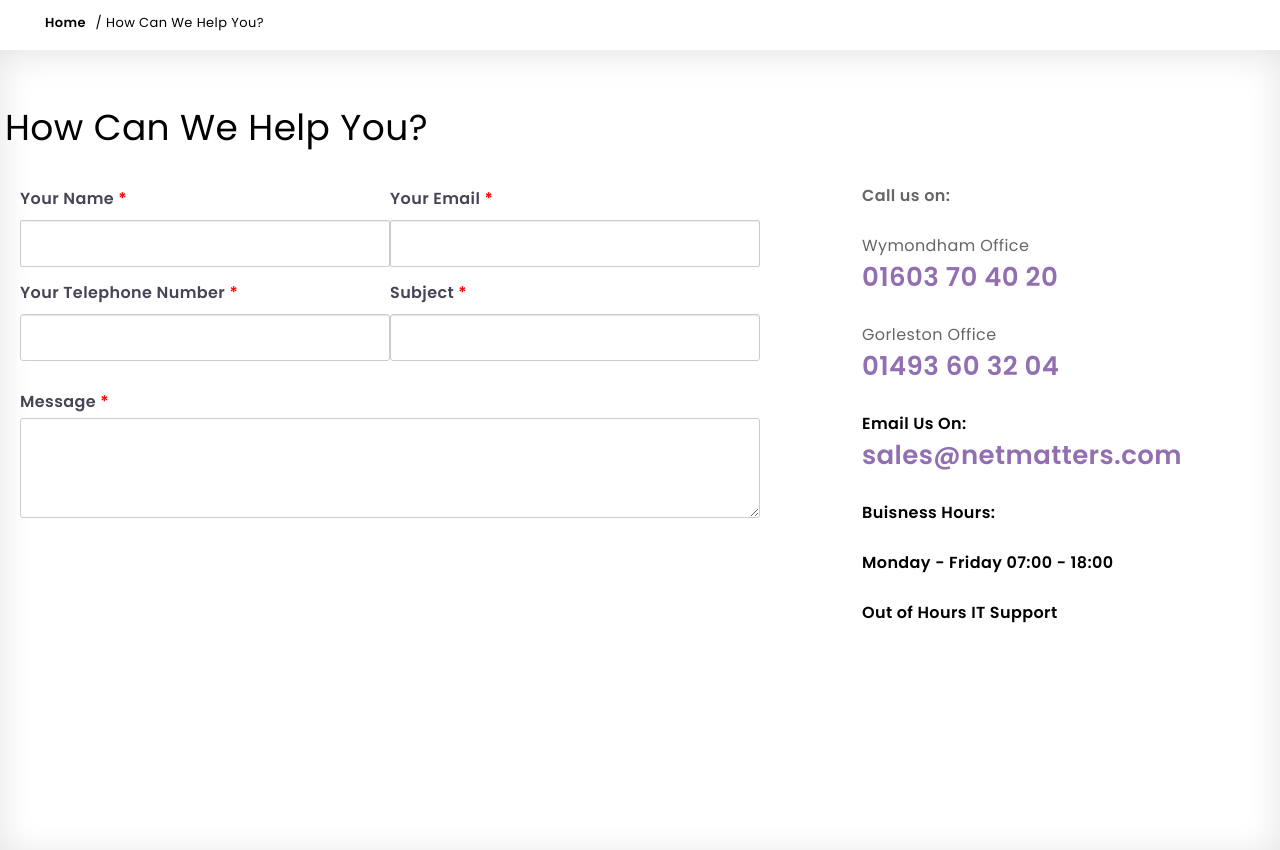
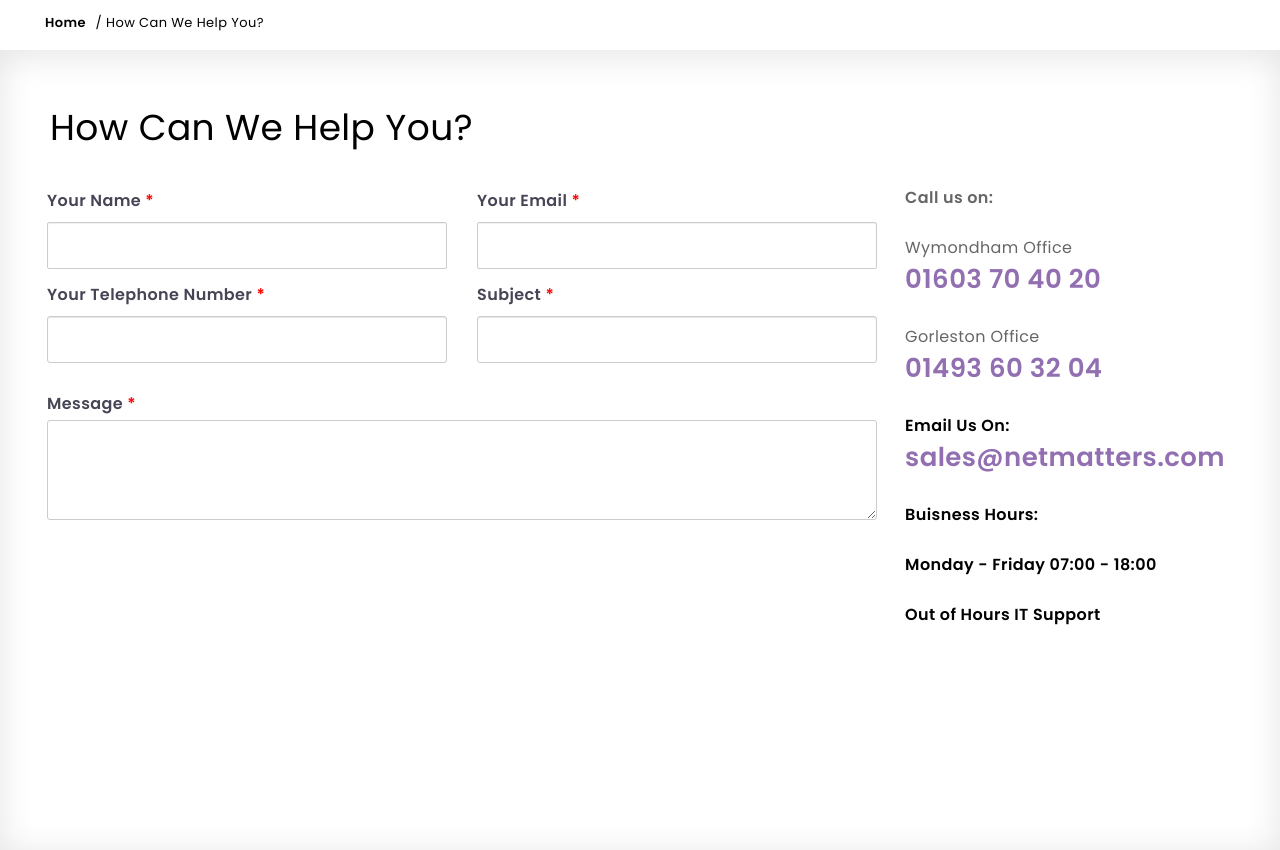
Before and after one commit to Alex-Cannon97/HTML-Scss-netmatters-reflection, a PHP site: page /contact.php in a window 1280 px wide. Shown: the part 209-1059 px from the top of the page. Run offline with PHP 8.4, Linux system fonts and the light colour scheme; data that the repository does not hold is empty; some libraries are stand-ins or nearby versions.

Commit message:
many changes made

```diff
--- a/xampp project/contact.php
+++ b/xampp project/contact.php
@@ -30,18 +30,7 @@ require "./inc/header.php";
                          <h1>How Can We Help You?</h1>
                         </div>
                         <div class="bigboy-container">
-                            <div class="cont-container">
-                                <p class="cont-info"><strong>Call us on:</strong></p>
-                                <p class="greyed">Wymondham Office</p>
-                                <p class="cont-info"><a href="tel:+44-1603-704-020">01603 70 40 20</a></p>
-                                <p class="greyed">Gorleston Office</p>
-                                <p class="cont-info"><a href="tel:+44-1493-603-204">01493 60 32 04</a></p>
-                                <p class="email-us"><strong>Email Us On:</strong></p>
-                                <p class="cont-info"><a href="sales@netmatters.com">sales@netmatters.com</a></p>
-                                <p class="open-hours"><strong>Buisness Hours:</strong></p>
-                                <p class="open-hours"><strong>Monday - Friday 07:00 - 18:00</strong></p>
-                                <p class="open-hours"><strong>Out of Hours IT Support<strong></p>
-                            </div>
+                            <div class="inner-boy">
                                 <div class="form-area">
                                     <form action="contact.php" method="post" class="cont-form">
                                         <fieldset id="cont-field">
@@ -74,6 +63,19 @@ require "./inc/header.php";
                                         </fieldset>
                                     </form>
                                 </div>
+                                <div class="cont-container">
+                                    <p class="cont-info"><strong>Call us on:</strong></p>
+                                    <p class="greyed">Wymondham Office</p>
+                                    <p class="cont-info"><a href="tel:+44-1603-704-020">01603 70 40 20</a></p>
+                                    <p class="greyed">Gorleston Office</p>
+                                    <p class="cont-info"><a href="tel:+44-1493-603-204">01493 60 32 04</a></p>
+                                    <p class="email-us"><strong>Email Us On:</strong></p>
+                                    <p class="cont-info"><a href="sales@netmatters.com">sales@netmatters.com</a></p>
+                                    <p class="open-hours"><strong>Buisness Hours:</strong></p>
+                                    <p class="open-hours"><strong>Monday - Friday 07:00 - 18:00</strong></p>
+                                    <p class="open-hours"><strong>Out of Hours IT Support<strong></p>
+                                </div>
+                            </div>
                         </div>
                     </div>
             </div>
--- a/xampp project/css/Style.css
+++ b/xampp project/css/Style.css
@@ -2841,16 +2841,9 @@ contact body {
 }
 
 .contact-section {
-  width: 100vw;
+  width: calc(100% - 17px);
   height: auto;
-  margin: auto;
-  display: flex;
-}
-
-@media (min-width: 1260px) {
-  .contact-section {
-    max-width: 1270px;
-  }
+  display: flex;
 }
 
 .background {
@@ -2864,8 +2857,10 @@ contact body {
   font-size: 36px;
   font-family: "Poppins", "Helvetica", "Arial", sans-serif;
   text-transform: none !important;
-  margin: 0 0 28px;
-  padding-top: 50px;
+  margin: 0 auto;
+  padding: 50px 50px 0px;
+  width: 1270px;
+  margin-bottom: 30px;
 }
 
 .cont-info {
@@ -2899,18 +2894,27 @@ contact body {
 
 .cont-container {
   width: 400px;
-}
-
-.bigboy-container {
-  display: flex;
-  flex-direction: column;
+  padding: 0px 15px;
+}
+
+.inner-boy {
+  display: flex;
+  flex-direction: row-reverse;
+  width: 100%;
+  max-width: 1270px;
+  margin: auto;
+  padding: 0px 30px;
 }
 
 @media (min-width: 1260px) {
-  .bigboy-container {
-    flex-direction: row-reverse;
-    margin: 0 auto;
-    align-items: flex-start;
+  .inner-boy {
+    flex-direction: row;
+  }
+}
+
+@media (min-width: 992px) {
+  .inner-boy {
+    flex-direction: row;
   }
 }
 
@@ -2921,9 +2925,7 @@ contact body {
   display: flex;
   flex-direction: row;
   justify-content: center;
-  margin-right: 100px;
   flex-wrap: wrap;
-  max-width: 1200px;
 }
 
 .cont-form {
@@ -2934,7 +2936,6 @@ contact body {
 
 #cont-field {
   width: 100%;
-  max-width: 720px;
   border: none;
 }
 
@@ -2953,8 +2954,6 @@ contact body {
 
 @media (min-width: 1260px) {
   .cont-input {
-    width: 370px;
-    max-width: 370px;
     display: inline;
   }
 }
@@ -2999,15 +2998,17 @@ contact body {
   flex-direction: row;
 }
 
-.cont-one div {
-  width: 50%;
-}
-
 .message-area, .message-area textarea {
   width: 100%;
   height: 100px;
-}
-
-.cont-one input:first-child, .cont-two input:first-child {
+  padding: 0px 15px;
+}
+
+.cont-one div, .cont-two div {
+  width: 50%;
+  padding: 0px 15px;
+}
+
+.cont-one div:first-child, .cont-two div:first-child {
   margin-right: 30px;
 }
--- a/xampp project/scss/_contact.scss
+++ b/xampp project/scss/_contact.scss
@@ -40,13 +40,9 @@ padding: 0;
 }
 
 .contact-section{
-    width: 100vw;
+    width: calc(100% - 17px);
     height: auto;
-    margin: auto;
     display: flex;
-    @include mq('lg'){
-        max-width: 1270px;
-    }
 }
 
 .background{
@@ -60,8 +56,10 @@ padding: 0;
     font-size: 36px;
     font-family: $fontstyle;
     text-transform: none !important;
-    margin: 0 0 28px;
-    padding-top: 50px;
+    margin: 0 auto;
+    padding: 50px 50px 0px;
+    width: 1270px;
+    margin-bottom: 30px;
 }
 
 .cont-info{
@@ -95,17 +93,22 @@ padding: 0;
 
 .cont-container{
     width: 400px;
+    padding: 0px 15px;
 }
 
-.bigboy-container{
+.inner-boy{
     display: flex;
-    flex-direction: column;
+    flex-direction: row-reverse;
+    width: 100%;
+    max-width: 1270px;
+    margin: auto;
+    padding: 0px 30px;
     @include mq('lg'){
-        flex-direction: row-reverse;
-        margin: 0 auto;
-        align-items: flex-start;
+        flex-direction: row;
     }
-
+    @include mq('md'){
+        flex-direction: row;
+    }
 }
 
 .form-area{
@@ -115,9 +118,7 @@ padding: 0;
     display: flex;
     flex-direction: row;
     justify-content: center;
-    margin-right: 100px;
     flex-wrap: wrap;
-    max-width: 1200px;
 }
 
 .cont-form{
@@ -128,7 +129,7 @@ padding: 0;
 
 #cont-field{
     width: 100%;
-    max-width: 720px;
+    //max-width: 720px;
     border: none;
     //display: flex;
     //flex-direction: row;
@@ -149,10 +150,7 @@ padding: 0;
     border-radius: 3px;
     box-shadow: inset 0 1px 1px rgba(0,0,0,.1);
     @include mq('lg'){
-        width: 370px;
-        max-width: 370px;
         display: inline;
-
     }
 }
 
@@ -191,16 +189,15 @@ padding: 0;
     flex-direction: row;
 }
 
-.cont-one div{
-    width: 50%;
-}
-
 .message-area, .message-area textarea{
     width: 100%;
     height: 100px;
+    padding: 0px 15px;
 }
 
-.cont-one input, .cont-two input{
+.cont-one div, .cont-two div{
+    width: 50%;
+    padding: 0px 15px;
     &:first-child{
         margin-right: 30px;
     }
```
Lines whose indentation alone changed are shown as unchanged.
